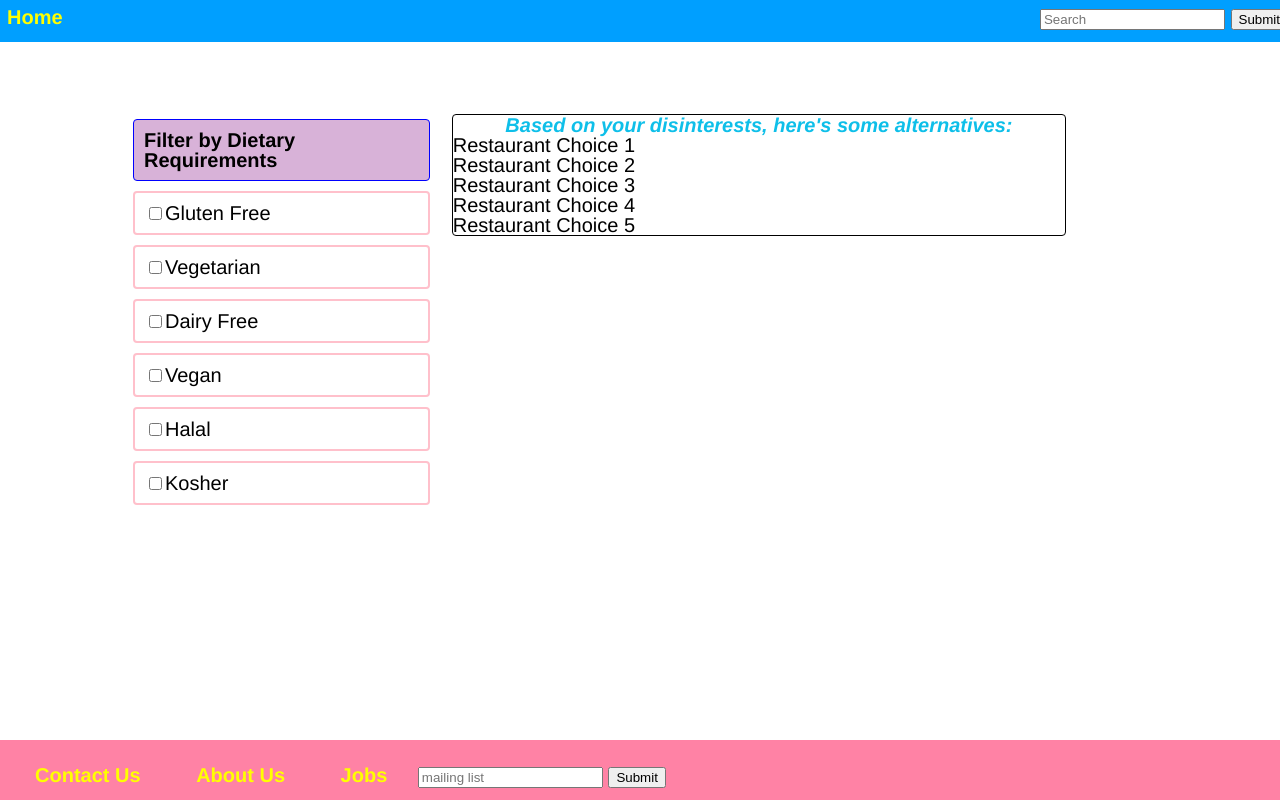
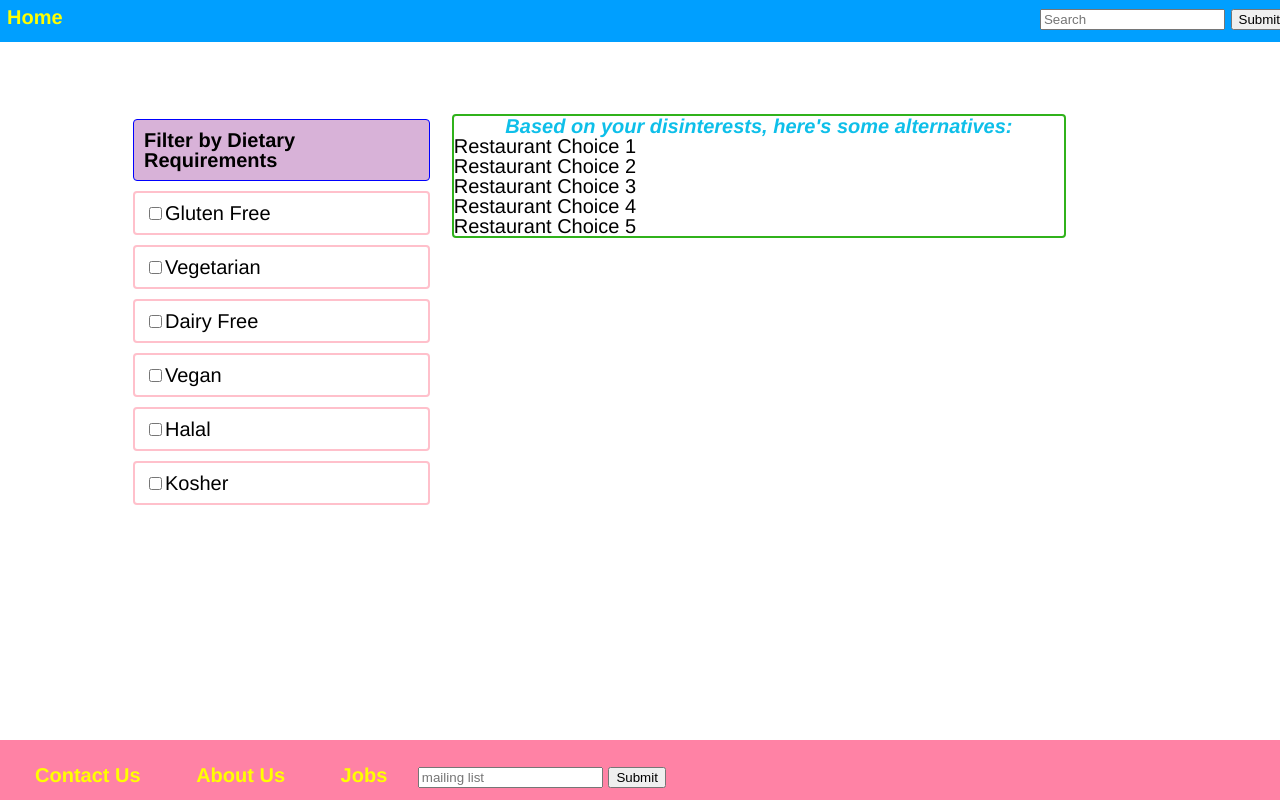
Before and after one commit to hainesy91/project_y, a website: page html/show.html in a window 1280 px wide. Drawn offline with Linux system fonts and the light colour scheme; files that its build step writes are made by us from their sources; files whose address does not match are found by name.

Commit message:
added classes to the results list items and gave them each animation

```diff
--- a/html/show.html
+++ b/html/show.html
@@ -38,11 +38,11 @@
     <div id="display">
       <h1 id="listResultsTitle">Based on your disinterests, here's some alternatives:</h1>
       <ul class="listingResults">
-        <li class="listItem1"><h1 class="restautantResult">Restaurant Choice 1</h1></li>
-        <li class="listItem2"><h1 class="restautantResult">Restaurant Choice 2</h1></li>
-        <li class="listItem3"><h1 class="restautantResult">Restaurant Choice 3</h1></li>
-        <li class="listItem4"><h1 class="restautantResult">Restaurant Choice 4</h1></li>
-        <li class="listItem5"><h1 class="restautantResult">Restaurant Choice 5</h1></li>
+        <li class="resultsItem1"><h1 class="restautantResult">Restaurant Choice 1</h1></li>
+        <li class="resultsItem2"><h1 class="restautantResult">Restaurant Choice 2</h1></li>
+        <li class="resultsItem3"><h1 class="restautantResult">Restaurant Choice 3</h1></li>
+        <li class="resultsItem4"><h1 class="restautantResult">Restaurant Choice 4</h1></li>
+        <li class="resultsItem5"><h1 class="restautantResult">Restaurant Choice 5</h1></li>
       </ul>
     </div>
   </div>
--- a/stylesheets/show.css
+++ b/stylesheets/show.css
@@ -22,7 +22,7 @@ div#container {
 div#searchresults,
 
 div#display {
-  border: 1px solid black;
+  border: 2px solid #30b21b;
   margin-top: 40px;
   border-radius: 4px;
   -webkit-animation: bounceInUp 1s;
@@ -68,3 +68,28 @@ h1#listResultsTitle {
   text-align: center;
   color: #0EBFE9;
 }
+
+li.resultsItem1 {
+  -webkit-animation: fadeInUp 2s;
+}
+
+li.resultsItem2 {
+  -webkit-animation: fadeInUp 2.5s;
+}
+
+li.resultsItem3 {
+  -webkit-animation: fadeInUp 3s;
+}
+
+li.resultsItem4 {
+  -webkit-animation: fadeInUp 3.5s;
+}
+
+li.resultsItem5 {
+  -webkit-animation: fadeInUp 4s;
+}
+
+h1.restautantResult {
+  font-size: 20px;
+  color: black;
+}
```
